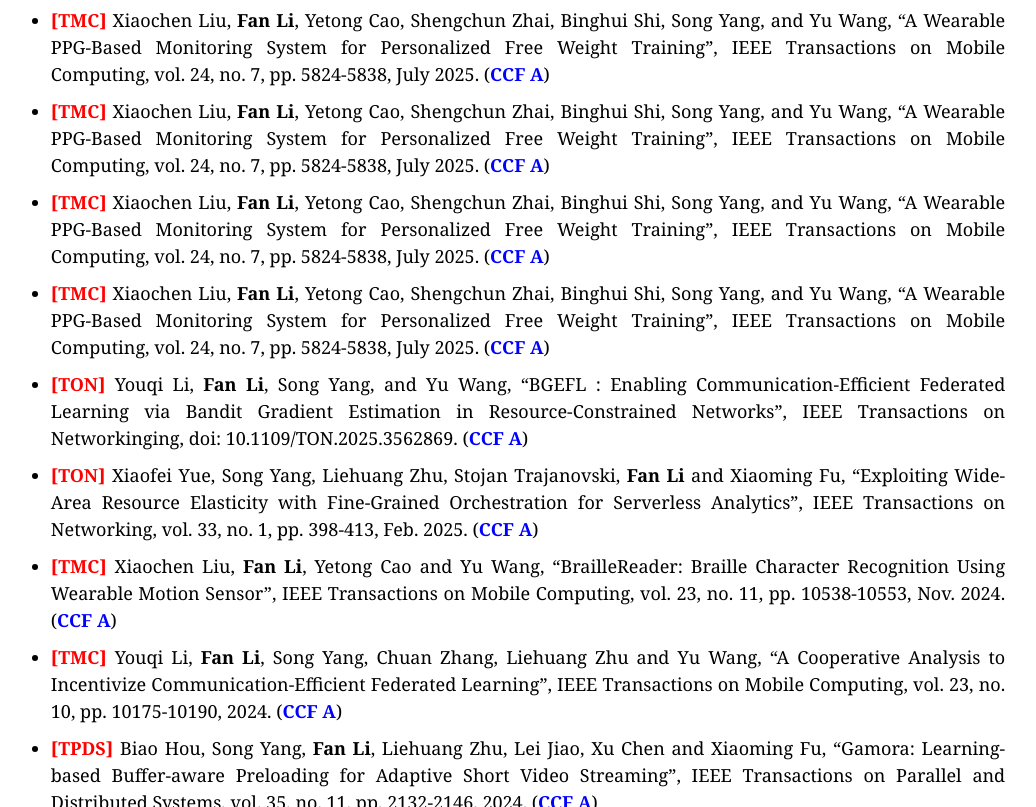
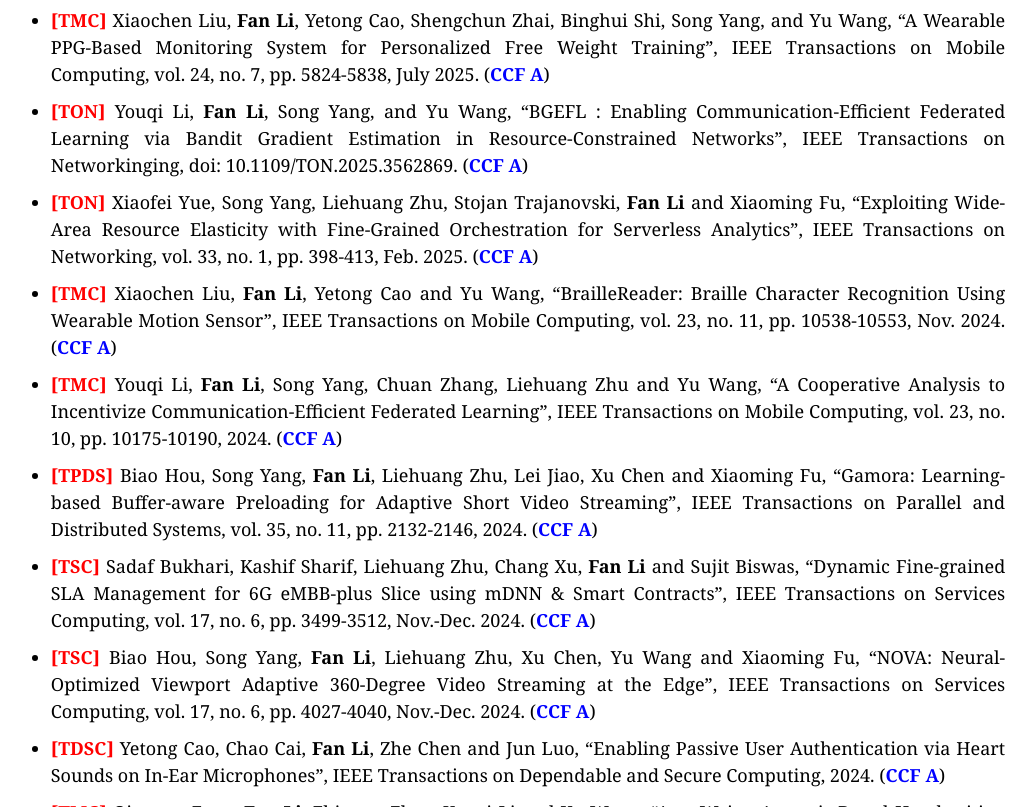
Before and after one commit to fli-bit/fli-bit.github.io, a plain HTML site: page index.html in a window 1280 px wide. Shown: the part 5144-5951 px from the top of the page, without its empty margins (92-1128 px from the left). Drawn offline with Linux system fonts and the light colour scheme.

Commit message:
Update index.html

```diff
--- a/index.html
+++ b/index.html
@@ -193,10 +193,6 @@
         <li class="paper"><b class="paperinf">[TON]</b> Biao Hou, Song Yang, Youqi Li, <span class="myname">Fan Li</span>, Liehuang Zhu, Xu Chen, Ramin Yahyapour, “Cetus: Online Context-aware Cross-layer Coordination for Efficient Live Volumetric Video Streaming”, IEEE Transactions on Networkinging, 2026. (<b class="level">CCF A</b>)</li>
         <li class="paper"><b class="paperinf">[TMC]</b> Xiaofei Yue, Song Yang, <span class="myname">Fan Li</span>, Liehuang Zhu, Xu Wang, Zhen Feng, and Fernando A. Kuipers, “HyFaaS: Accelerating Serverless Workflows by Unleashing Hybrid Resource Elasticity”, IEEE Transactions on Parallel and Distributed Systems, 2026. (<b class="level">CCF A</b>)</li>
         <li class="paper"><b class="paperinf">[TMC]</b> Yanan Gao, Song Yang, <span class="myname">Fan Li</span>, Youqi Li, Liehuang Zhu, Stojan Trajanovski, and Xiaoming Fu, “Efficient and Flexible Multi-Qubit Entanglement Transmission in Quantum Networks”, IEEE Transactions on Networkinging, 2026. (<b class="level">CCF A</b>)</li>
-        <li class="paper"><b class="paperinf">[TMC]</b> Xiaochen Liu, <span class="myname">Fan Li</span>, Yetong Cao, Shengchun Zhai, Binghui Shi, Song Yang, and Yu Wang, “A Wearable PPG-Based Monitoring System for Personalized Free Weight Training”, IEEE Transactions on Mobile Computing, vol. 24, no. 7, pp. 5824-5838, July 2025. (<b class="level">CCF A</b>)</li>
-        <li class="paper"><b class="paperinf">[TMC]</b> Xiaochen Liu, <span class="myname">Fan Li</span>, Yetong Cao, Shengchun Zhai, Binghui Shi, Song Yang, and Yu Wang, “A Wearable PPG-Based Monitoring System for Personalized Free Weight Training”, IEEE Transactions on Mobile Computing, vol. 24, no. 7, pp. 5824-5838, July 2025. (<b class="level">CCF A</b>)</li>
-        <li class="paper"><b class="paperinf">[TMC]</b> Xiaochen Liu, <span class="myname">Fan Li</span>, Yetong Cao, Shengchun Zhai, Binghui Shi, Song Yang, and Yu Wang, “A Wearable PPG-Based Monitoring System for Personalized Free Weight Training”, IEEE Transactions on Mobile Computing, vol. 24, no. 7, pp. 5824-5838, July 2025. (<b class="level">CCF A</b>)</li>
-
         <li class="paper"><b class="paperinf">[TMC]</b> Xiaochen Liu, <span class="myname">Fan Li</span>, Yetong Cao, Shengchun Zhai, Binghui Shi, Song Yang, and Yu Wang, “A Wearable PPG-Based Monitoring System for Personalized Free Weight Training”, IEEE Transactions on Mobile Computing, vol. 24, no. 7, pp. 5824-5838, July 2025. (<b class="level">CCF A</b>)</li>
         <li class="paper"><b class="paperinf">[TON]</b> Youqi Li, <span class="myname">Fan Li</span>, Song Yang,  and Yu Wang, “BGEFL : Enabling Communication-Efficient Federated Learning via Bandit Gradient Estimation in Resource-Constrained Networks”, IEEE Transactions on Networkinging, doi: 10.1109/TON.2025.3562869. (<b class="level">CCF A</b>)</li>
         <li class="paper"><b class="paperinf">[TON]</b> Xiaofei Yue, Song Yang, Liehuang Zhu, Stojan Trajanovski, <span class="myname">Fan Li</span> and Xiaoming Fu, “Exploiting Wide-Area Resource Elasticity with Fine-Grained Orchestration for Serverless Analytics”, IEEE Transactions on Networking, vol. 33, no. 1, pp. 398-413, Feb. 2025. (<b class="level">CCF A</b>)</li>
```
